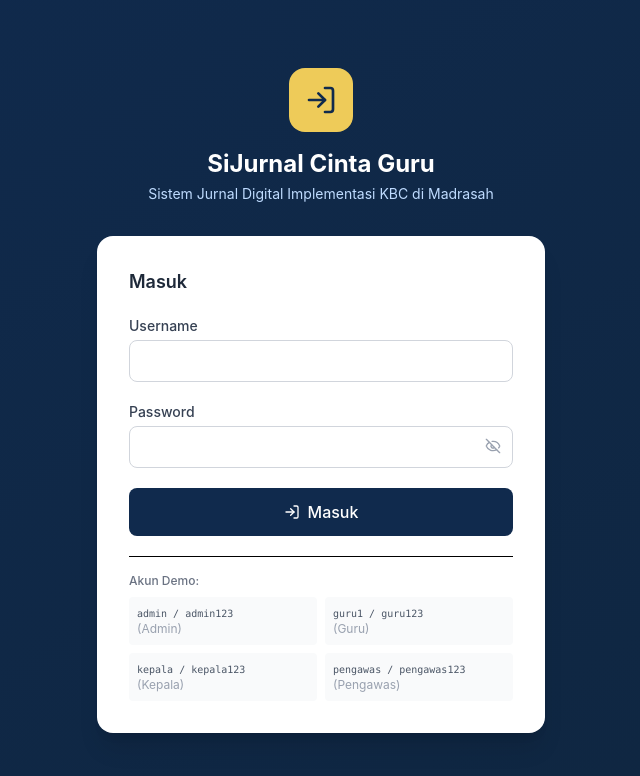
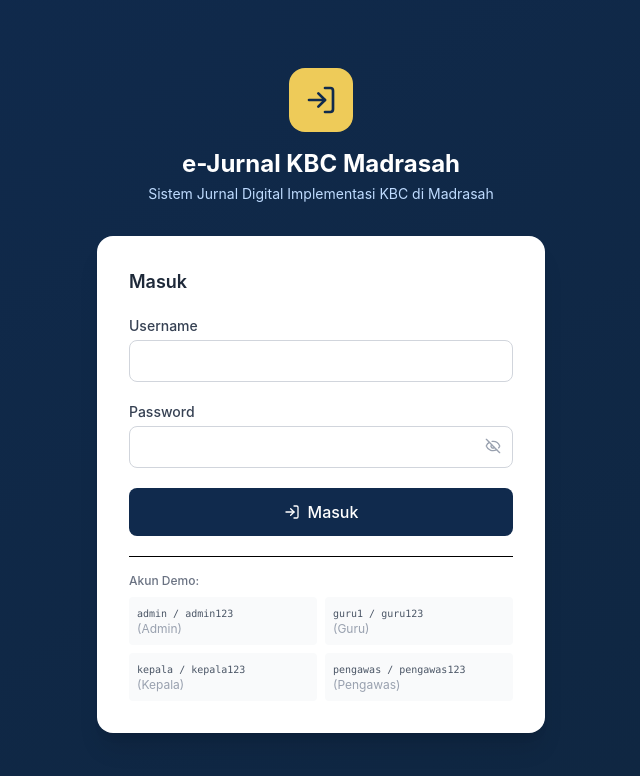
Before and after one commit to Subariyanto/sijurnal-cinta-guru, a React (Vite) app: page /#/login in a window 1280 px wide. Shown: the top 776 px of the page, without its empty margins (319-959 px from the left). Built offline with nearby package versions, Linux system fonts and the light colour scheme.

Commit message:
rebrand: rename SiJurnal Cinta Guru -> e-Jurnal KBC Madrasah (user-visible)

```diff
--- a/index.html
+++ b/index.html
@@ -4,7 +4,7 @@
     <meta charset="UTF-8" />
     <link rel="icon" type="image/svg+xml" href="/favicon.svg" />
     <meta name="viewport" content="width=device-width, initial-scale=1.0" />
-    <title>sijurnal-cinta-guru</title>
+    <title>e-Jurnal KBC Madrasah</title>
   </head>
   <body>
     <div id="root"></div>
--- a/src/components/Sidebar.jsx
+++ b/src/components/Sidebar.jsx
@@ -43,7 +43,7 @@ export default function Sidebar({ open, onClose }) {
       <aside className={`fixed top-0 left-0 h-full w-64 bg-[#102a4d] text-white z-50 transform transition-transform duration-200 overflow-y-auto ${open ? 'translate-x-0' : '-translate-x-full'} lg:translate-x-0`}>
         <div className="flex items-center justify-between p-4 border-b border-[#1e3a5f]">
           <div>
-            <h1 className="font-bold text-base">SiJurnal Cinta Guru</h1>
+            <h1 className="font-bold text-base">e-Jurnal KBC Madrasah</h1>
             <p className="text-[10px] text-blue-200">Kurikulum Berbasis Cinta</p>
           </div>
           <button onClick={onClose} className="lg:hidden p-1 hover:bg-[#1e3a5f] rounded"><X className="w-5 h-5" /></button>
--- a/src/pages/Login.jsx
+++ b/src/pages/Login.jsx
@@ -20,7 +20,7 @@ export default function Login() {
       <div className="w-full max-w-md">
         <div className="text-center mb-8">
           <div className="w-16 h-16 bg-[#eecb59] rounded-2xl flex items-center justify-center mx-auto mb-4"><LogIn className="w-8 h-8 text-[#102a4d]" /></div>
-          <h1 className="text-2xl font-bold text-white">SiJurnal Cinta Guru</h1>
+          <h1 className="text-2xl font-bold text-white">e-Jurnal KBC Madrasah</h1>
           <p className="text-blue-200 text-sm mt-1">Sistem Jurnal Digital Implementasi KBC di Madrasah</p>
         </div>
         <form onSubmit={handleLogin} className="bg-white rounded-2xl shadow-xl p-8 space-y-5">
--- a/src/pages/ObservasiKarakter.jsx
+++ b/src/pages/ObservasiKarakter.jsx
@@ -312,7 +312,7 @@ export default function ObservasiKarakter() {
             </div>
           </div>
 
-          <div className="text-center text-xs text-gray-400 mt-12 pt-6 border-t print:block hidden">Dokumen ini dihasilkan oleh SiJurnal Cinta Guru — Lembar Observasi Karakter Murid</div>
+          <div className="text-center text-xs text-gray-400 mt-12 pt-6 border-t print:block hidden">Dokumen ini dihasilkan oleh e-Jurnal KBC Madrasah - Lembar Observasi Karakter Murid</div>
         </div>
       </div>
     );
--- a/src/pages/Pengaturan.jsx
+++ b/src/pages/Pengaturan.jsx
@@ -14,7 +14,7 @@ export default function Pengaturan() {
   const [settings, setSettings] = useState({
     tahunPelajaran: data.pengaturan?.tahunPelajaran || '2025/2026',
     semester: data.pengaturan?.semester || 'Ganjil',
-    namaAplikasi: data.pengaturan?.namaAplikasi || 'SiJurnal Cinta Guru',
+    namaAplikasi: data.pengaturan?.namaAplikasi || 'e-Jurnal KBC Madrasah',
     logoKemenag: data.pengaturan?.logoKemenag || '',
     logoMadrasah: data.pengaturan?.logoMadrasah || '',
   });
@@ -72,7 +72,7 @@ export default function Pengaturan() {
     setSettings({
       tahunPelajaran: seed.pengaturan?.tahunPelajaran || '2025/2026',
       semester: seed.pengaturan?.semester || 'Ganjil',
-      namaAplikasi: seed.pengaturan?.namaAplikasi || 'SiJurnal Cinta Guru',
+      namaAplikasi: seed.pengaturan?.namaAplikasi || 'e-Jurnal KBC Madrasah',
       logoKemenag: seed.pengaturan?.logoKemenag || '',
       logoMadrasah: seed.pengaturan?.logoMadrasah || '',
     });
```
